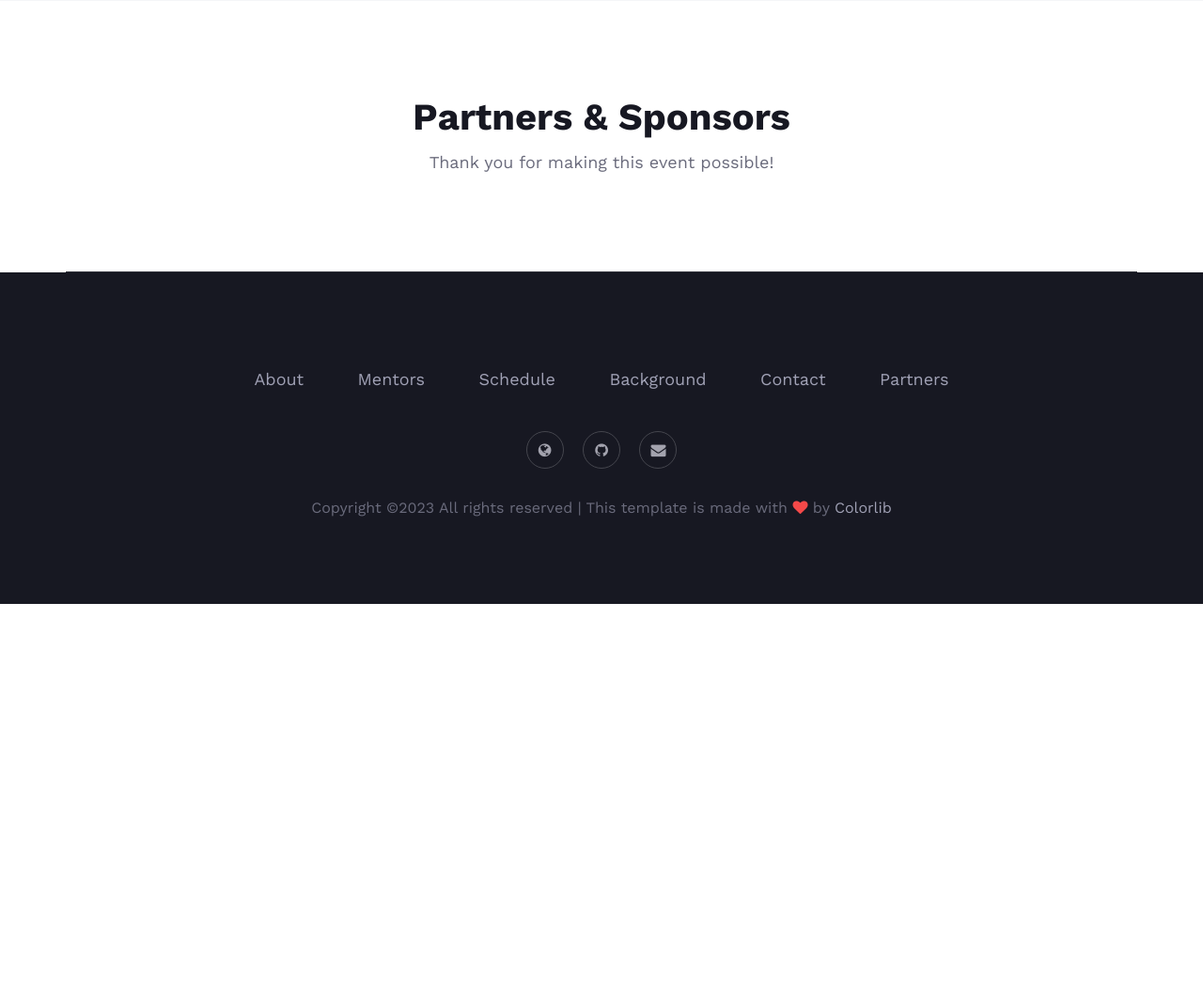
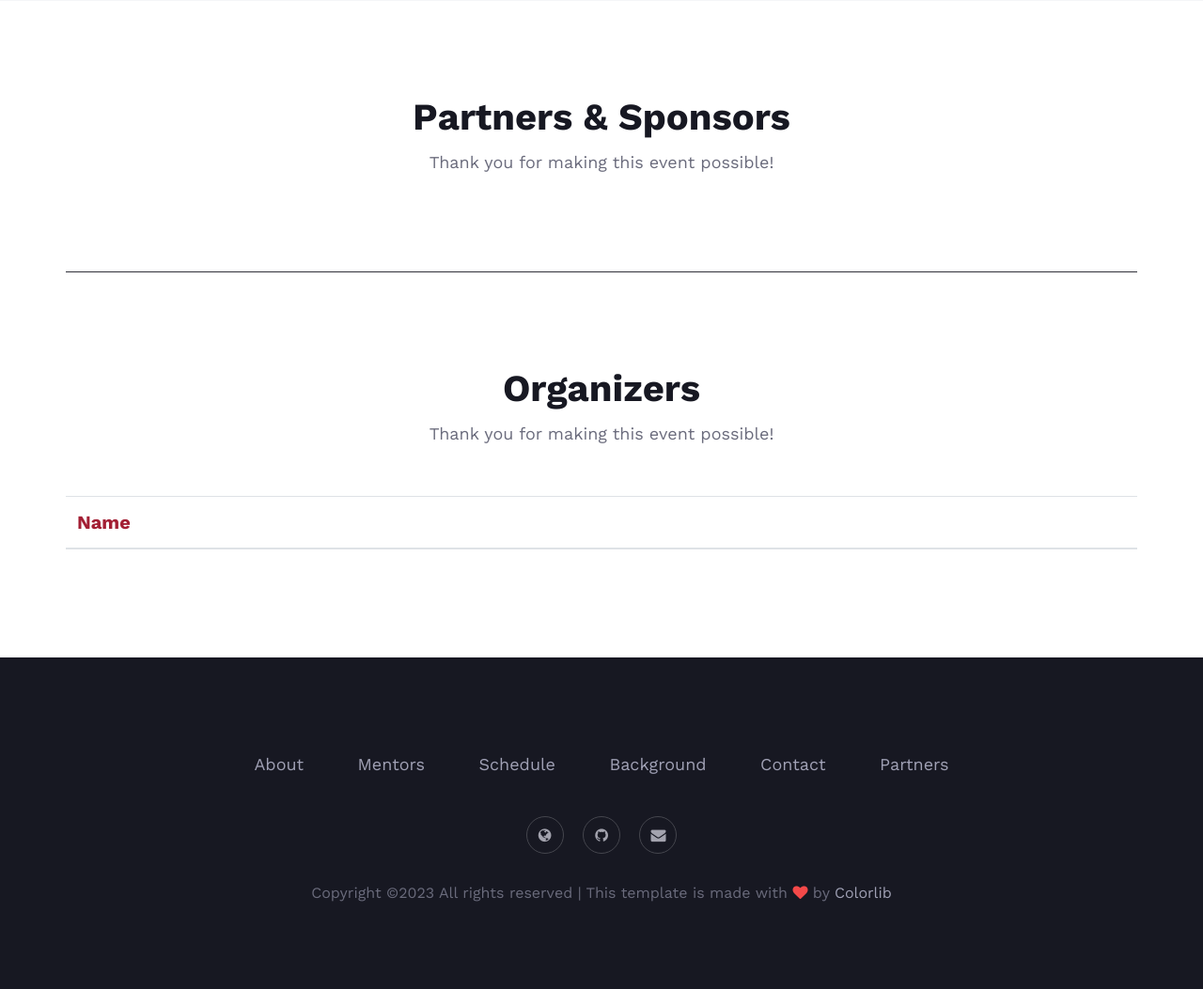
Before and after one commit to Emory-HITI/emory-hiti.github.io, a Flask app: template templates/index.html in a window 1280 px wide. Shown: the part 5195-6248 px from the top of the page at 94% size. Before the commit the page ends 5838 px from the top, so only its background shows below. Run offline with Flask 3, Linux system fonts and the light colour scheme; the template is opened without the code that fills it, so the values that code supplies are empty; some libraries are stand-ins or nearby versions.

Commit message:
updated website

```diff
--- a/data/mentors.csv
+++ b/data/mentors.csv
@@ -8,5 +8,6 @@ Brandon Price,static/img/mentors/brandon.jpg,University of Florida
 Mornin Feng,static/img/mentors/mornin.jpeg,National University of Singapore
 Rakesh Shiradkar,static/img/mentors/rakesh.jpg,Emory University
 Judy Gichoya,static/img/mentors/gichoya.jpg,Emory University
+MinJae Woo,static/img/mentors/minjae.png,Kennesaw State University
 Zach Zaiman,static/img/mentors/zaiman.jpg,Emory University
 Leo Anthony Celi,static/img/mentors/celi.png,"MIT-LCP, Beth Israel Deaconess Medical Center, Harvard Medical School"
--- /dev/null
+++ b/data/organizers.csv
@@ -0,0 +1,9 @@
+Name
+Judy Gichoya
+Kaesha Thomas
+Hari Trivedi
+Beatrice Brown-Mulry
+Zach Zaiman
+Janice Newsome
+Ingram Mona
+Sam Marie Engle
--- a/server.py
+++ b/server.py
@@ -4,6 +4,7 @@ import pandas as pd
 
 mentors = pd.read_csv("data/mentors.csv")
 partners = pd.read_csv("data/partners.csv")
+organizers = pd.read_csv("data/organizers.csv")
 sch1 = pd.read_csv("data/schedule_day1.csv")
 sch2 = pd.read_csv("data/schedule_day2.csv")
 sch3 = pd.read_csv("data/schedule_day3.csv")
@@ -18,6 +19,7 @@ def index():
     return render_template('index.html',
                            n_mentors=len(mentors), mentors=mentors,
                            n_partners=len(partners), partners=partners,
+                           n_organizers=len(organizers), organizers=organizers,
                            n_s1=len(sch1), sch1=sch1,
                            n_s2=len(sch2), sch2=sch2,
                            n_s3=len(sch3), sch3=sch3,
--- a/templates/index.html
+++ b/templates/index.html
@@ -50,6 +50,7 @@
                         <li><a href="#Publications">Background</a></li>
                         <li><a href="#Contact">Contact</a></li>
                         <li><a href="#Partners">Partners</a></li>
+                        <li><a href="#Organizers">Organizers</a></li>
                     </ul>
                 </nav>
             </div>
@@ -443,6 +444,31 @@
 
     </section>
 
+   <!-- Organizers Section Begin -->
+    <section id="Organizers" class="team-member-section spad">
+
+        <div class="container">
+            <div class="section-title">
+                <h2 >Organizers</h2>
+                <p>Thank you for making this event possible!</p>
+            </div>
+
+            <div class="tab-pane" id="organizers-tab">
+                <table class="table table-hover">
+                    <thead><tr>
+                        <th width="30%"><i class="fa"></i>Name</th>
+                    <tr></thead>
+                    {%for i in range(n_organizers)%}
+                    <tr>
+                        <th>{{organizers.iloc[i]['Name']}}</th>
+                    </tr>
+                    {%endfor%}
+                </table>
+            </div>
+        </div>
+
+    </section>
+
     <!-- Footer Section Begin -->
     <footer class="footer-section">
         <div class="container">
```
Also changed, not shown: index.html (+61 -0 lines), static/img/hero.jpg, static/img/mentors/minjae.png (added), 3 other files.
